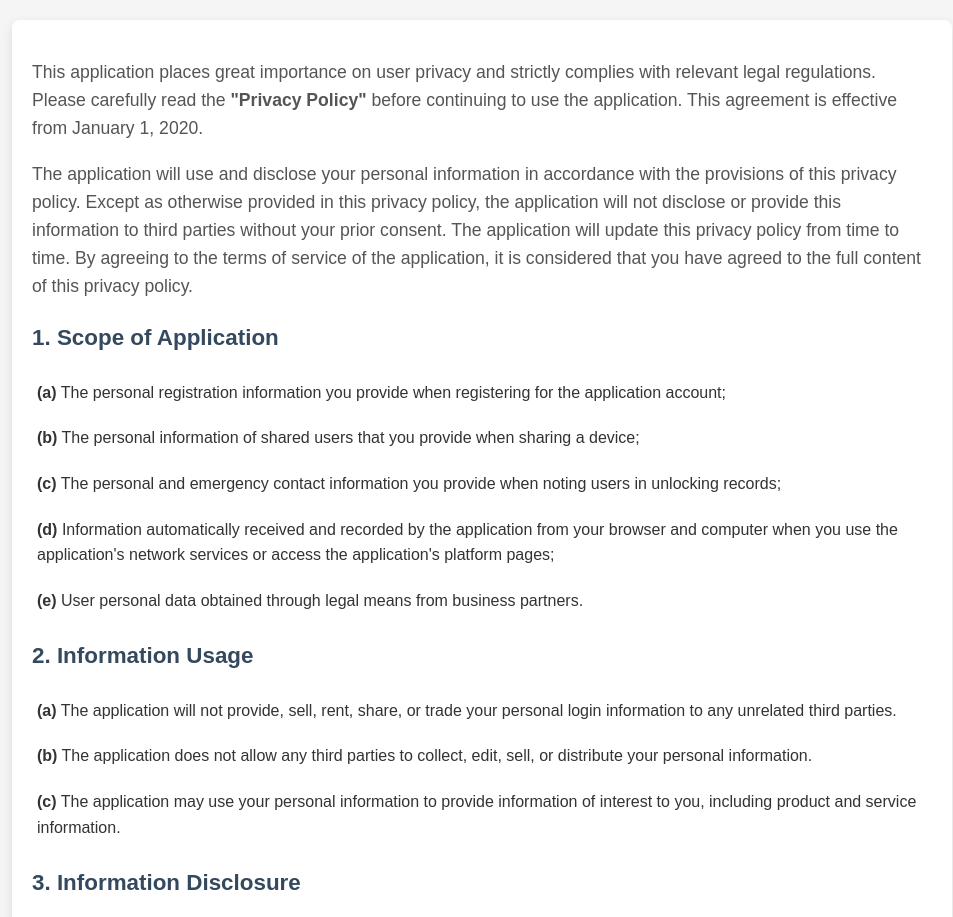
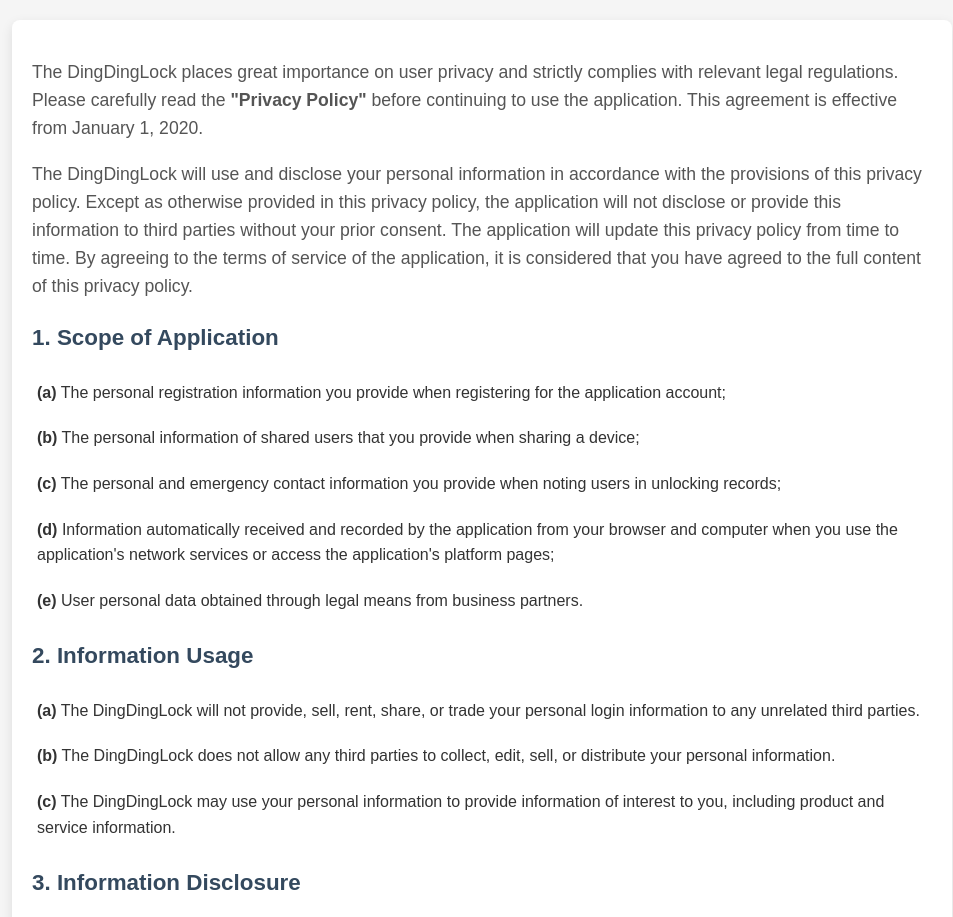
Before and after one commit to EsenDev/Test.github.io, a plain HTML site: page privacy_en.html in a window 1280 px wide. Shown: the top 917 px of the page, without its empty margins (158-1111 px from the left). Drawn offline with Linux system fonts and the light colour scheme.

Commit message:
Update privacy_en.html

```diff
--- a/privacy_en.html
+++ b/privacy_en.html
@@ -66,8 +66,8 @@
 <body>
     <div class="container">
         <!--<h1>隐私政策</h1>-->
-        <p>This application places great importance on user privacy and strictly complies with relevant legal regulations. Please carefully read the <b>"Privacy Policy"</b> before continuing to use the application. This agreement is effective from <span>January 1, 2020</span>.</p>
-        <p>The application will use and disclose your personal information in accordance with the provisions of this privacy policy. Except as otherwise provided in this privacy policy, the application will not disclose or provide this information to third parties without your prior consent. The application will update this privacy policy from time to time. By agreeing to the terms of service of the application, it is considered that you have agreed to the full content of this privacy policy.</p>
+        <p>The DingDingLock places great importance on user privacy and strictly complies with relevant legal regulations. Please carefully read the <b>"Privacy Policy"</b> before continuing to use the application. This agreement is effective from <span>January 1, 2020</span>.</p>
+        <p>The DingDingLock will use and disclose your personal information in accordance with the provisions of this privacy policy. Except as otherwise provided in this privacy policy, the application will not disclose or provide this information to third parties without your prior consent. The application will update this privacy policy from time to time. By agreeing to the terms of service of the application, it is considered that you have agreed to the full content of this privacy policy.</p>
 
         <h2>1. Scope of Application</h2>
         <ul>
@@ -80,9 +80,9 @@
 
         <h2>2. Information Usage</h2>
         <ul>
-            <li><span>(a)</span> The application will not provide, sell, rent, share, or trade your personal login information to any unrelated third parties.</li>
-            <li><span>(b)</span> The application does not allow any third parties to collect, edit, sell, or distribute your personal information.</li>
-            <li><span>(c)</span> The application may use your personal information to provide information of interest to you, including product and service information.</li>
+            <li><span>(a)</span> The DingDingLock will not provide, sell, rent, share, or trade your personal login information to any unrelated third parties.</li>
+            <li><span>(b)</span> The DingDingLock does not allow any third parties to collect, edit, sell, or distribute your personal information.</li>
+            <li><span>(c)</span> The DingDingLock may use your personal information to provide information of interest to you, including product and service information.</li>
         </ul>
 
         <h2>3. Information Disclosure</h2>
```
